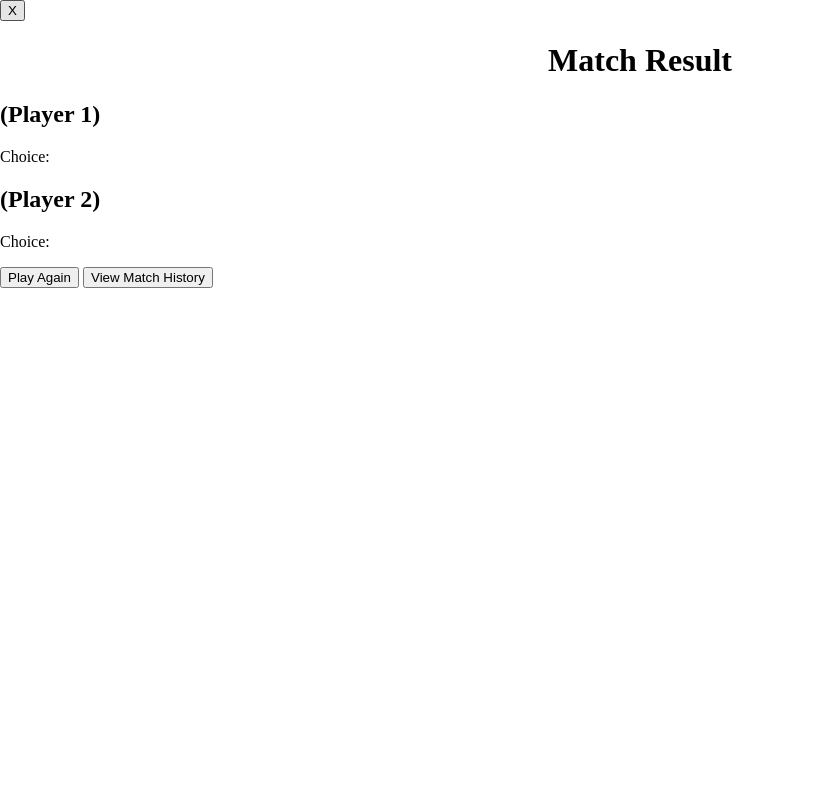
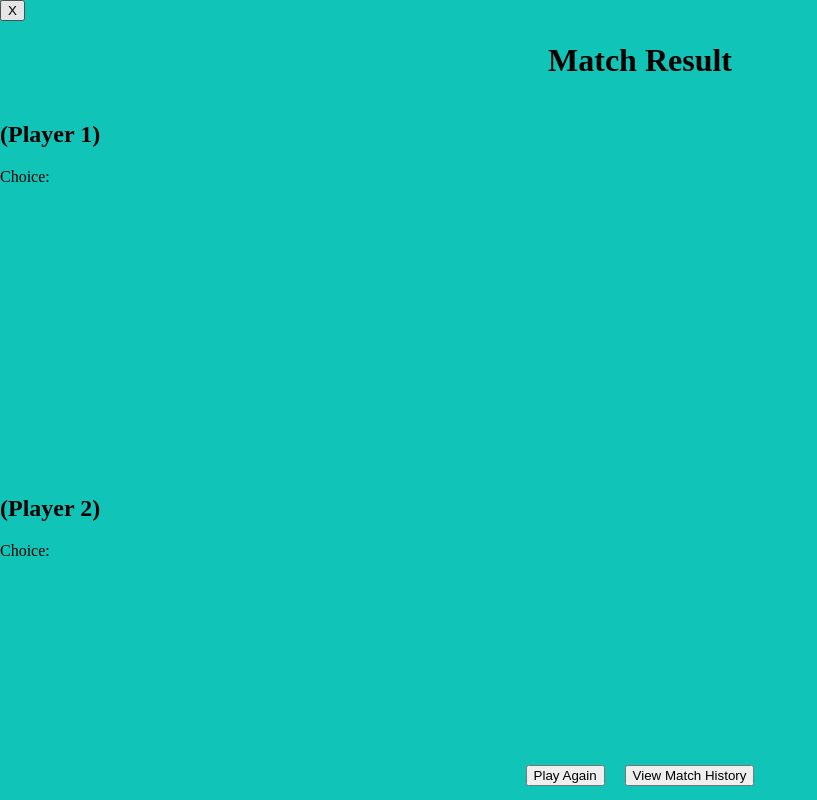
Before and after one commit to fritzhuie/bump-it-frontend, a React (Vite) app: page /game/result/1 in a window 1280 px wide. Shown: the whole page, without its empty margins (0-817 px from the left). Built offline with nearby package versions, Linux system fonts and the light colour scheme; no server answers; sample sign-in values are in the browser's storage.

Commit message:
Continuing styling

```diff
--- a/src/components/MatchHistory/MatchHistory.module.css
+++ b/src/components/MatchHistory/MatchHistory.module.css
@@ -1,10 +1,10 @@
-/* MatchHistory.module.css */
 .matchResultContainer {
     display: flex;
     flex-direction: column;
     align-items: center;
     background-color: #11C4B8;
-
+    height: 100vh;
+    overflow: hidden; /* Ensure the main container itself doesn't scroll */
   }
 
   .matchResultHeader {
@@ -14,7 +14,7 @@
   }
 
   .closeButton {
-    margin:5%;
+    margin: 5%;
     color: white;
     background: black;
     border-radius: 50%;
@@ -25,13 +25,19 @@
     text-shadow:
       1px 1px 0 #F00665,  /* Layer 1 shadow, black for contrast */
       2px 2px 0 #F00665,  /* Layer 2 shadow, darker and further */
-      3px 3px 0 #000;  /* Layer 3 shadow, even darker */
+      3px 3px 0 #000;     /* Layer 3 shadow, even darker */
   }
 
+  /* Adjusted for scrollable content */
   .matchContainer {
     list-style: none;
     padding: 0;
-    display: contents;
+    overflow-y: auto; /* Enable vertical scrolling */
+    max-height: 85vh; /* Adjust based on your layout, ensure it's less than 100vh to allow scrolling within */
+    width: 100%; /* Adjust if necessary */
+    display: flex;
+    flex-direction: column;
+    align-items: center;
   }
 
   .matchRowItem {
@@ -52,7 +58,6 @@
     align-items: center;
   }
 
-
   .vsTag {
     font-weight: bold;
     margin: 0 20px;
@@ -63,20 +68,19 @@
     text-align: center;
   }
 
-
-  .imageContainer{
+  .imageContainer {
     width: 100%;
     box-shadow: 0 4px 8px 0 rgba(0, 0, 0, 0.2), 0 6px 20px 0 rgba(0, 0, 0, 0.19);
     align-items: center;
     display: flex;
     justify-content: center;
-
     height: 75px;
     border-radius: 50%;
     background-color: #F00665;
     position: relative;
     top: 2%;
   }
+
   .imageComp {
     width: 50px;
     height: 50px;
@@ -94,7 +98,7 @@
     width: 100vw;
   }
 
-  .title{
+  .title {
     margin-bottom: 20px;
     margin-top: 0;
   }
--- a/src/components/MatchResult/MatchResult.jsx
+++ b/src/components/MatchResult/MatchResult.jsx
@@ -1,66 +1,81 @@
-import React, { useEffect, useState } from 'react';
-import { useNavigate } from 'react-router-dom';
-import { getMatchResult } from '../../services/matchResultServices'
-import { getProfile } from '../../services/profileServices';
+import React, { useEffect, useState } from "react";
+import { useNavigate } from "react-router-dom";
+import { getMatchResult } from "../../services/matchResultServices";
+import { getProfile } from "../../services/profileServices";
+import styles from "./MatchResult.module.css";
 
 //Get an ID for the match it is set to display
-const MatchResult = ({ fromGame }) => { // Add a prop to indicate if this is from a game session
-  const [matchResult, setMatchResult] = useState({})
-  const [profiles, setProfiles] = useState({})
-  const [userProfiles, setUserProfiles] = useState({ player1: {}, player2: {} })
-  const navigate = useNavigate()
+const MatchResult = ({ fromGame }) => {
+  // Add a prop to indicate if this is from a game session
+  const [matchResult, setMatchResult] = useState({});
+  const [profiles, setProfiles] = useState({});
+  const [userProfiles, setUserProfiles] = useState({
+    player1: {},
+    player2: {},
+  });
+  const navigate = useNavigate();
 
   useEffect(() => {
     // Fetch match result
     getMatchResult()
-      .then(results => {
-        const match = results[results.length - 1]
-        console.log(results[results.length - 1])
-        setUserProfiles({ player1: match.player_one, player2: match.player_two })
-        setMatchResult(match)
+      .then((results) => {
+        const match = results[results.length - 1];
+        console.log(results[results.length - 1]);
+        setUserProfiles({
+          player1: match.player_one,
+          player2: match.player_two,
+        });
+        setMatchResult(match);
         return Promise.all([
           getProfile(match.player_one),
-          getProfile(match.player_two)
-        ])
+          getProfile(match.player_two),
+        ]);
       })
-      .then( profiles => {
-        console.log(profiles)
-        setProfiles(profiles)
+      .then((profiles) => {
+        console.log(profiles);
+        setProfiles(profiles);
       })
-      .catch(error => {
-        console.error('Failed to fetch data', error);
-      })
-  }, [])
+      .catch((error) => {
+        console.error("Failed to fetch data", error);
+      });
+  }, []);
 
   const handlePlayAgain = () => {
-    navigate('/game');
-  }
+    navigate("/game");
+  };
 
   const handleGoToHistory = () => {
-    navigate('/history');
-  }
+    navigate("/history");
+  };
 
   return (
-    <div>
-      <div className="match-result-header">
-        <button className="close-button" onClick={handleGoToHistory}>
+    <div className={styles.container}>
+      <div className={styles.header}>
+        <div className={styles.matchResultHeader}>
+          <button className={styles.closeButton} onClick={handleGoToHistory}>
             X
           </button>
           <h1>Match Result</h1>
         </div>
-      <div className="user-result">
+      </div>
+      <div className={styles.playerOne}>
+        <div className={styles.userResult}>
           <h2>{userProfiles.player1.name} (Player 1)</h2>
           <p>Choice: {matchResult.userchoice_1}</p>
-        {/* <p>{matchResult.result.includes('Player 1 wins') ? 'Winner' : 'Loser'}</p> */}
         </div>
-      <div className="user-result">
+      </div>
+      <div className={styles.versus}></div>
+      <div className={styles.playerTwo}>
+        <div className={styles.userResult}>
           <h2>{userProfiles.player2.name} (Player 2)</h2>
           <p>Choice: {matchResult.userchoice_2}</p>
-        {/* <p>{matchResult.outcome.includes('Player 2 wins') ? 'Winner' : 'Loser'}</p> */}
         </div>
-      <button onClick={handlePlayAgain}>Play Again</button>
-      {fromGame && <button onClick={handlePlayAgain}>Next</button>} {/* Conditionally render the "Next" button */}
-      <button onClick={handleGoToHistory}>View Match History</button>
+      </div>
+      <div className={styles.buttonClass}>
+        <button className={styles.playAgainClass} onClick={handlePlayAgain}>Play Again</button>
+        {fromGame && <button onClick={handlePlayAgain}>Next</button>}
+        <button className={styles.Class} onClick={handleGoToHistory}>View Match History</button>
+      </div>
     </div>
   );
 };
--- /dev/null
+++ b/src/components/MatchResult/MatchResult.module.css
@@ -0,0 +1,32 @@
+.container {  display: grid;
+    grid-template-columns: 1fr;
+    grid-template-rows: 0.4fr 2.2fr 0.8fr 2.2fr 0.4fr;
+    grid-auto-columns: 1fr;
+    grid-auto-rows: 1fr;
+    gap: 0px 0px;
+    grid-auto-flow: row;
+    grid-template-areas:
+      "header"
+      "playerOne"
+      "versus"
+      "playerTwo"
+      "buttonClass";
+      background-color: #11C4B8;
+      height: 100vh;
+  }
+
+  .header { grid-area: header; }
+
+  .playerOne { grid-area: playerOne; }
+
+  .versus { grid-area: versus; }
+
+  .playerTwo { grid-area: playerTwo; }
+
+  .buttonClass {
+    display:flex;
+    justify-content: center;
+    align-items: center;
+    gap:20px;
+    grid-area: buttonClass;
+}
```
Lines whose indentation alone changed are shown as unchanged.
